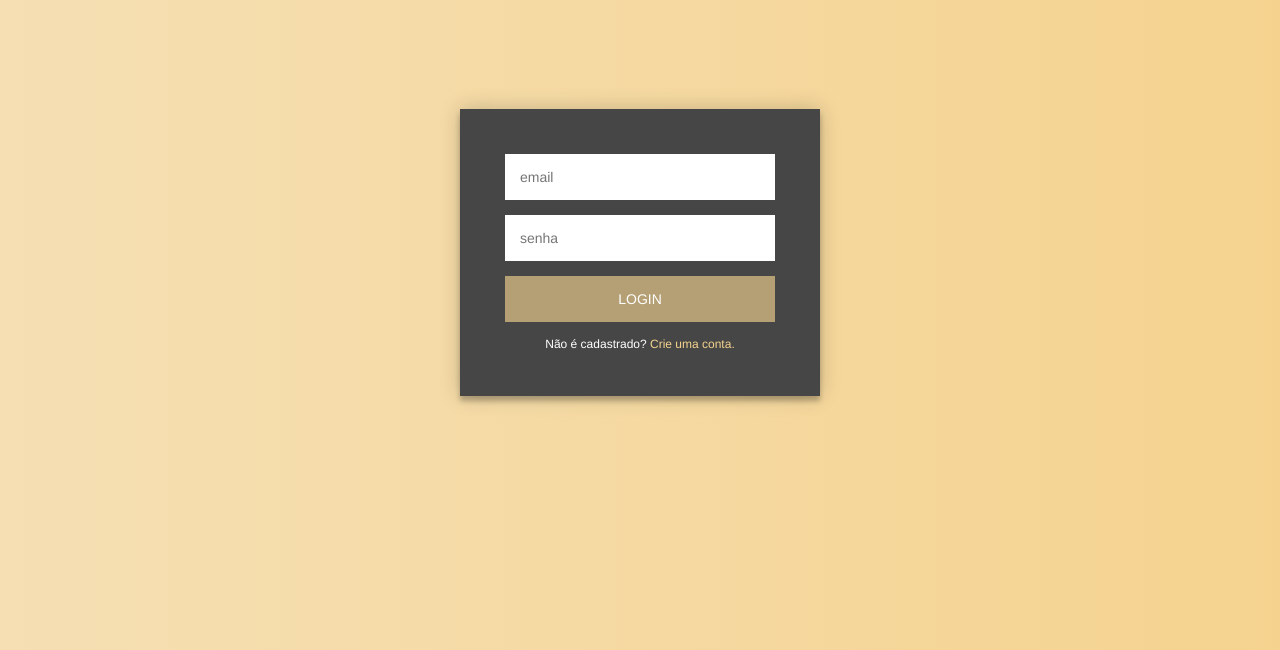
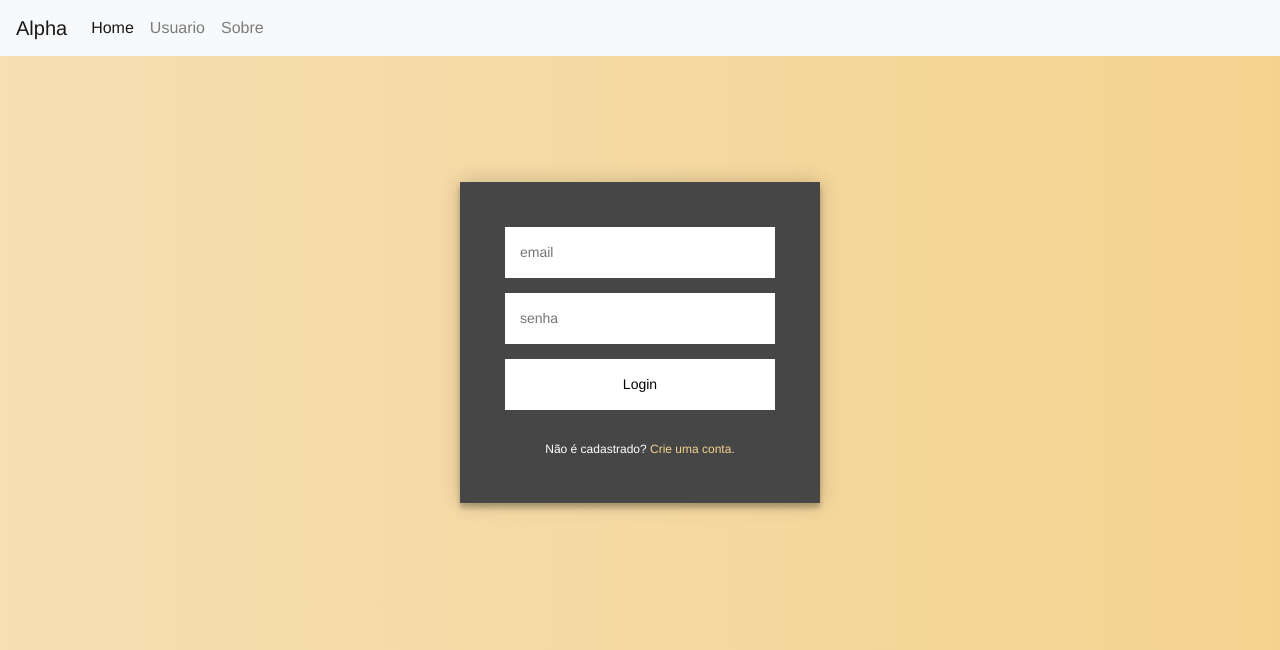
Before and after one commit to LucasMAlc/Desafio-Alpha, a Django app: page /usuario/login/ in a window 1280 px wide. Shown: the top 650 px of the page. Run offline with Django 4.2, Linux system fonts and the light colour scheme.

Commit message:
login e logout com validação

```diff
--- a/ativos/urls.py
+++ b/ativos/urls.py
@@ -2,6 +2,6 @@ from django.urls import path
 from . import views
 
 urlpatterns = [
-    path('', views.home, name = 'home'),
+    path('home/', views.home, name = 'home'),
     path('sobre/', views.sobre, name = 'sobre'),
 ]
--- a/usuario/templates/login.html
+++ b/usuario/templates/login.html
@@ -1,22 +1,40 @@
+{% extends 'base.html' %}
 {% load static %}
-<!DOCTYPE html>
-<html>
-    <head>
-        <meta charset="utf-8">
-        <title> Login </title>
-        <meta name="viewport" content="width=device-width, initial-scale=1">
+
+    {% block 'head' %}
         <link href="{% static 'css/login.css' %}" rel="stylesheet">
-    </head>
-    <body>
-      <div class="login-page">
-        <div class = "form">
-          <form class="login-form">
-            <input type="text" placeholder="email"/>
-            <input type="password" placeholder="senha"/>
-            <button>Login</button>
-            <p class="message">Não é cadastrado?<a href=""> Crie uma conta.</a></p>
-          </form>
+    {% endblock 'head' %}
+
+    {% block 'titulo' %} Login | Alpha  {% endblock %}
+
+    {% block 'conteudo' %}
+        <br>
+
+        {% if status == '1' %}
+            <div class="alert alert-danger" role="alert">
+                Email ou senha inválidos.
+            </div>
+        {% endif %}
+
+        {% if status == '2' %}
+            <div class="alert alert-danger" role="alert">
+                Faça login antes de acessar o sistema.
+            </div>
+        {% endif %}
+
+        <div class="login-page">
+          <div class = "form">
+            <form class="login-form" method="POST" action={% url 'valida_login' %}> {% csrf_token %}
+
+              <input name="email" type="text" placeholder="email"/>
+              <input name="senha" type="password" placeholder="senha"/>
+
+              <input type="submit" value="Login"/>
+
+              <p class="message">Não é cadastrado?<a href="{% url 'cadastro' %}"> Crie uma conta.</a></p>
+
+            </form>
+          </div>
         </div>
-      </div>
-    </body>
-</html>
+
+    {% endblock  %}
--- a/usuario/urls.py
+++ b/usuario/urls.py
@@ -4,5 +4,7 @@ from . import views
 urlpatterns = [
     path('cadastro/', views.cadastro, name = 'cadastro'),
     path('login/', views.login, name = 'login'),
-    path('valida_cadastro', views.valida_cadastro, name='valida_cadastro')
+    path('valida_cadastro', views.valida_cadastro, name='valida_cadastro'),
+    path('valida_login', views.valida_login, name='valida_login'),
+    path('sair/', views.sair, name ='sair'),
 ]
--- a/usuario/views.py
+++ b/usuario/views.py
@@ -9,7 +9,8 @@ def cadastro(request):
     return render(request, 'cadastro.html', {'status': status})
 
 def login(request):
-    return render(request, 'login.html')
+    status = request.GET.get('status')
+    return render(request, 'login.html', {'status': status})
 
 def valida_cadastro(request):
     nome = request.POST.get('nome')
@@ -36,3 +37,23 @@ def valida_cadastro(request):
         return redirect('cadastro/?status=0')
     except:
         return redirect('cadastro/?status=4')
+
+def valida_login(request):
+    email = request.POST.get('email')
+    senha = request.POST.get('senha')
+
+    senha = sha256(senha.encode()).hexdigest()
+
+    usuario = Usuarios.objects.filter(email = email).filter(senha = senha)
+
+    if len(usuario) == 0:
+        return redirect('login/?status=1')
+    elif len(usuario) > 0:
+        request.session['usuario'] = usuario[0].id
+        return redirect(f"/home/?id_usuario={request.session['usuario']}")
+
+    return HttpResponse(f'{email} {senha}')
+
+def sair(request):
+    request.session.flush()
+    return redirect('/usuario/login/')
```
Also changed, not shown: ativos/views.py (+9 -1 lines), usuario/templates/cadastro.html (+6 -6 lines), db.sqlite3.
